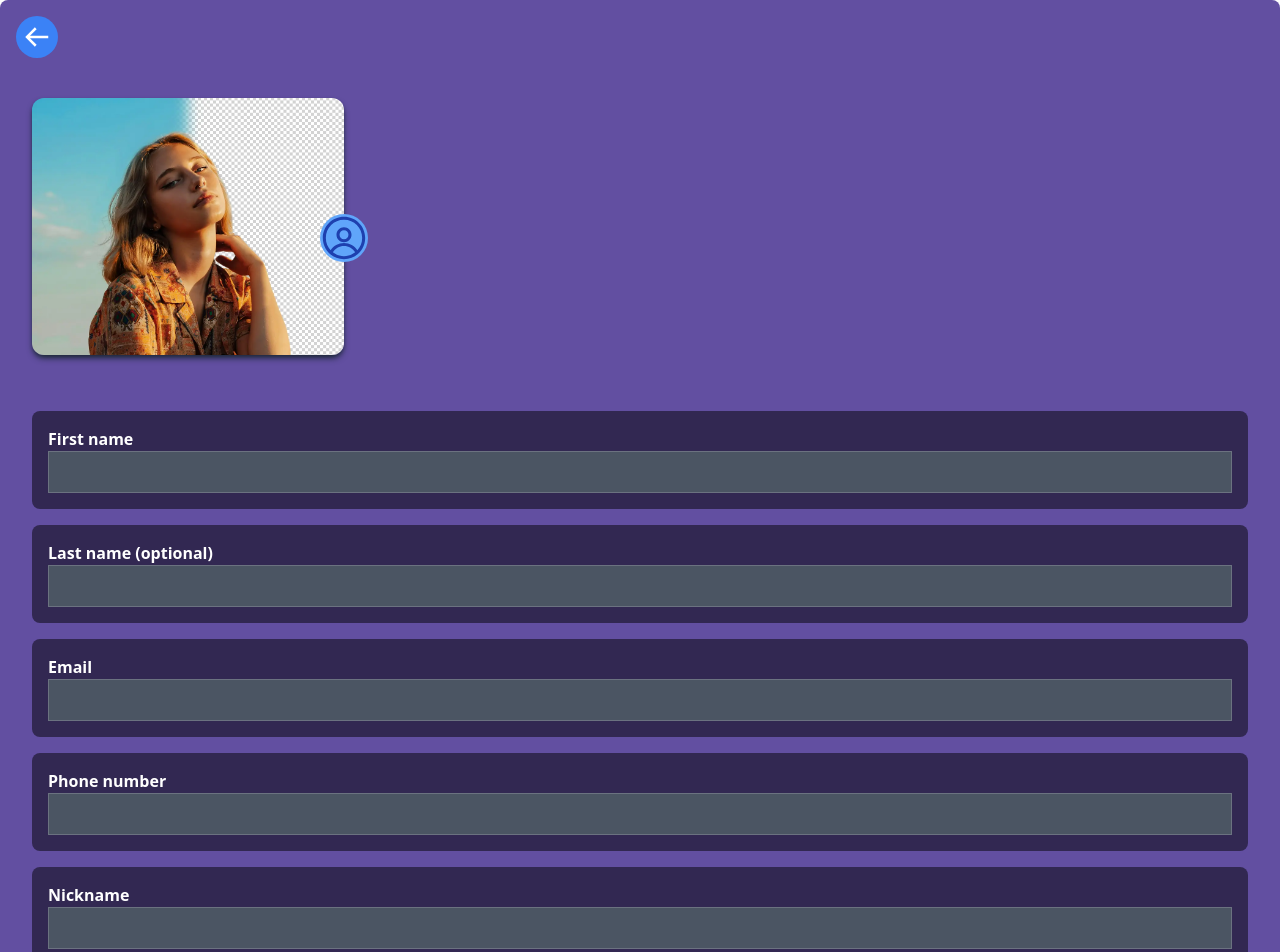
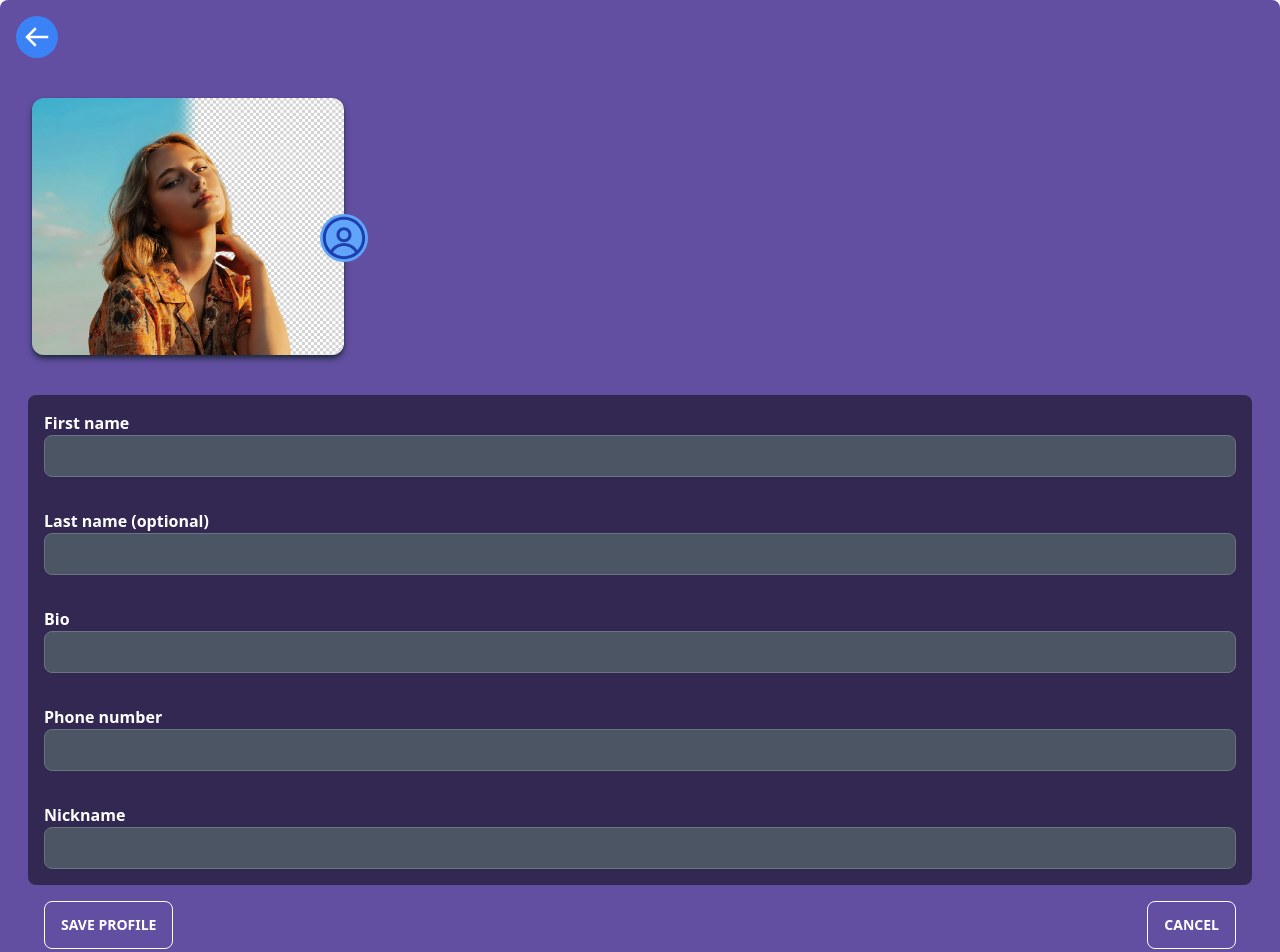
Before and after one commit to coyjiv/Rombo, a Next.js app: page /editProfile in a window 1280 px wide. Shown: the top 952 px of the page. Built offline with nearby package versions, Linux system fonts and the light colour scheme; no server answers.

Commit message:
Formik editProfile

```diff
--- a/src/mongo/models/User.ts
+++ b/src/mongo/models/User.ts
@@ -5,6 +5,8 @@ export interface IUser extends Document {
   email: string;
   bio : string;
   fullName: string;
+  nickname: string;
+  phone: string;
   friends: string[];
   chatRooms: string[];
   password: string;
--- a/src/pages/editProfile/index.tsx
+++ b/src/pages/editProfile/index.tsx
@@ -4,6 +4,8 @@ import { RxAvatar } from "react-icons/rx";
 import Gallery from "@/components/gallery/Gallery";
 import { BiArrowBack } from "react-icons/bi";
 import { useSession } from "next-auth/react";
+import { Field, Form, Formik } from "formik";
+import { useGetUserDetails } from "@/helpers/useGetUserDetails";
 
 const EditProfile = ({
   setIsEditing,
@@ -15,10 +17,13 @@ any) => {
   });
   const session = useSession();
   console.log(session);
-  const prefixUser = session?.data?.user;
+  const prefixUser = useGetUserDetails();
+  const fullName = prefixUser?.fullName;
+  const firstName = fullName?.split(' ')[0];
+  const lastName = fullName?.split(' ')[1];
 
   const [selectedImage, setSelectedImage] = useState(
-    prefixUser?.image ?? "/img/avatar.webp"
+    prefixUser?.avatar ?? "/img/avatar.webp"
   );
   const [isGalleryOpen, setIsGalleryOpen] = useState(false);
   const imageInputRef = useRef(null);
@@ -55,6 +60,11 @@ any) => {
 
   const saveProfile = async () => {
     try {
+      const updatedProfileData = {
+        ...editedProfileData,
+        fullName: `${editedProfileData.firstName} ${editedProfileData.lastName}`,
+      };
+
       const response = await fetch('/api/profile/edit', {
         method: 'POST',
         headers: {
@@ -62,7 +72,7 @@ any) => {
         },
         body: JSON.stringify({
           old: profileData,
-          newUser: editedProfileData,
+          newUser: updatedProfileData,
         }),
       });
 
@@ -91,7 +101,7 @@ any) => {
             // onClick={handleImageClick}
             className="rounded-xl w-1/4 shadow-slate-800 shadow-md cursor-pointer ml-4"
             alt="Avatar"
-            src={prefixUser?.image ?? "/img/avatar.webp"}
+            src={prefixUser?.avatar ?? "/img/avatar.webp"}
             width={200}
             height={200}
           />
@@ -107,78 +117,103 @@ any) => {
           <RxAvatar className="text-blue-800 bg-blue-400 text-5xl relative right-6 top-3 hover:shadow-custom rounded-full duration-500" />
         </button>
       </div>
-      <div>
-        <ul className="grid gap-4 p-4 text-white">
-          <div className="cursor-pointer hover:bg-opacity-60 bg-dark-purple duration-300 rounded-lg p-4">
-            <li className="font-bold">First name</li>
-            <input
-              className="py-2 bg-gray-600 w-full "
+      <Formik
+        initialValues={{
+          firstName:  "",
+          lastName:  "",
+          bio:  "",
+          phone:  "",
+          nickname:  "",
+
+        }}
+       onSubmit={saveProfile}
+      >
+        <Form className="rounded-lg m-3">
+          {/* First name */}
+          <div className="cursor-pointer hover:bg-opacity-60 bg-dark-purple rounded-t-lg duration-300  p-4">
+            <li className="list-none font-bold">First name</li>
+            <Field
+              placeholder={firstName}
               type="text"
-              id="name"
+              id="firstName"
               name="name"
-              value={editedProfileData.name}
-              onChange={handleInputChange}
+              className="py-2 bg-gray-600 w-full rounded-lg"
+            />
+          </div>
+          {/* <ErrorMessage name="name" component="div" /> */}
+
+          {/* Last name (optional) */}
+          <div className="cursor-pointer hover:bg-opacity-60 bg-dark-purple duration-300 p-4">
+            <li className="list-none font-bold">Last name (optional)</li>
+            <Field
+              placeholder={lastName}
+              type="text"
+              id="lastName"
+              name="lastName"
+              className="py-2 bg-gray-600 w-full rounded-lg "
+            />
+          </div>
+          {/* <ErrorMessage name="bio" component="div" /> */}
+
+          {/* Bio */}
+          <div className=" cursor-pointer hover:bg-opacity-60 bg-dark-purple duration-300 p-4">
+            <li className="list-none font-bold">Bio</li>
+            <Field
+              placeholder={prefixUser?.bio}
+              type="text"
+              id="bio"
+              name="bio"
+              className="py-2 bg-gray-600 w-full rounded-lg"
             />
           </div>
 
-          <div className="cursor-pointer hover:bg-opacity-60 bg-dark-purple duration-300 rounded-lg p-4">
-            <li className="font-bold">Last name (optional)</li>
-            <input
-              className="py-2 bg-gray-600 w-full "
+           {/* Email */}
+           <div className="hidden cursor-pointer hover:bg-opacity-60 bg-dark-purple duration-300 p-4">
+            <li className="list-none font-bold">Email</li>
+            <Field
+              placeholder={prefixUser?.email}
               type="text"
-              id="bio"
-              name="bio"
-              value={editedProfileData.bio}
-              onChange={handleInputChange}
+              id="email"
+              name="email"
+              className="py-2 bg-gray-600 w-full rounded-lg"
             />
           </div>
 
-          <div className="cursor-pointer hover:bg-opacity-60 bg-dark-purple duration-300 rounded-lg p-4">
-            <li className="font-bold">Email</li>
-            <input
-              className="py-2 bg-gray-600 w-full "
+           {/* Phone number */}
+           <div className="cursor-pointer hover:bg-opacity-60 bg-dark-purple duration-300 p-4">
+            <li className="list-none font-bold">Phone number</li>
+            <Field
+              placeholder={prefixUser?.phone}
               type="text"
-              id="email"
-              name="email"
-              value={editedProfileData.email}
-              onChange={handleInputChange}
+              id="phone"
+              name="phone"
+              className="py-2 bg-gray-600 w-full rounded-lg"
             />
           </div>
 
-          <div className="cursor-pointer hover:bg-opacity-60 bg-dark-purple duration-300 rounded-lg p-4">
-            <li className="font-bold">Phone number</li>
-
-            <input
-              className="py-2 bg-gray-600 w-full "
+           {/* Nickname */}
+           <div className="cursor-pointer hover:bg-opacity-60 bg-dark-purple duration-300 p-4 rounded-b-lg">
+            <li className="list-none font-bold">Nickname</li>
+            <Field
+              placeholder={prefixUser?.nickname}
               type="text"
-              id="phone"
-              name="phone"
-              value={editedProfileData.phone}
-              onChange={handleInputChange}
+              id="nickname"
+              name="nickname"
+              className="py-2 bg-gray-600 w-full rounded-lg"
             />
           </div>
 
-          <div className="cursor-pointer hover:bg-opacity-60 bg-dark-purple duration-300 rounded-lg p-4">
-            <li className="font-bold">Nickname</li>
-            <input
-              className="py-2 bg-gray-600 w-full "
-              type="text"
-              id="nickname"
-              name="nickname"
-              value={editedProfileData.nickname}
-              onChange={handleInputChange}
-            />
-          </div>
-        </ul>
-      </div>
-      <div className="flex justify-between p-4">
-        <button className="btn btn-primary " onClick={saveProfile}>
+          <div className="flex justify-between p-4">
+        <button className="btn btn-primary" type="submit">
           Save Profile
         </button>
         <button className="btn btn-danger" onClick={handleCancelEdit}>
           Cancel
         </button>
       </div>
+        </Form>
+      </Formik>
+
       {isGalleryOpen && (
         <Gallery
           // images={galleryImages}
--- a/src/pages/profile/index.tsx
+++ b/src/pages/profile/index.tsx
@@ -80,9 +80,9 @@ const Profile = ({}) => {
               // onClick={handleImageClick}
             >
               <div className="text-gray-300 font-bold text-2xl mb-1">
-                {prefixUser?.name}
+                {profileData?.fullName}
               </div>
-              {/* <div className="text-gray-300">{bio}</div> */}
+              <div className="text-gray-300">{profileData?.bio}</div>
             </div>
             <div className="flex">
               <Image
@@ -108,7 +108,7 @@ const Profile = ({}) => {
           <ul className="grid gap-4 p-4 text-white">
             <div className="cursor-pointer hover:bg-opacity-60 bg-dark-purple duration-300 rounded-lg p-4">
               <li className="font-bold">Email</li>
-              {prefixUser?.email}
+              {profileData?.email}
             </div>
 
             <div className="cursor-pointer hover:bg-opacity-60 bg-dark-purple duration-300 rounded-lg p-4 ">
```
